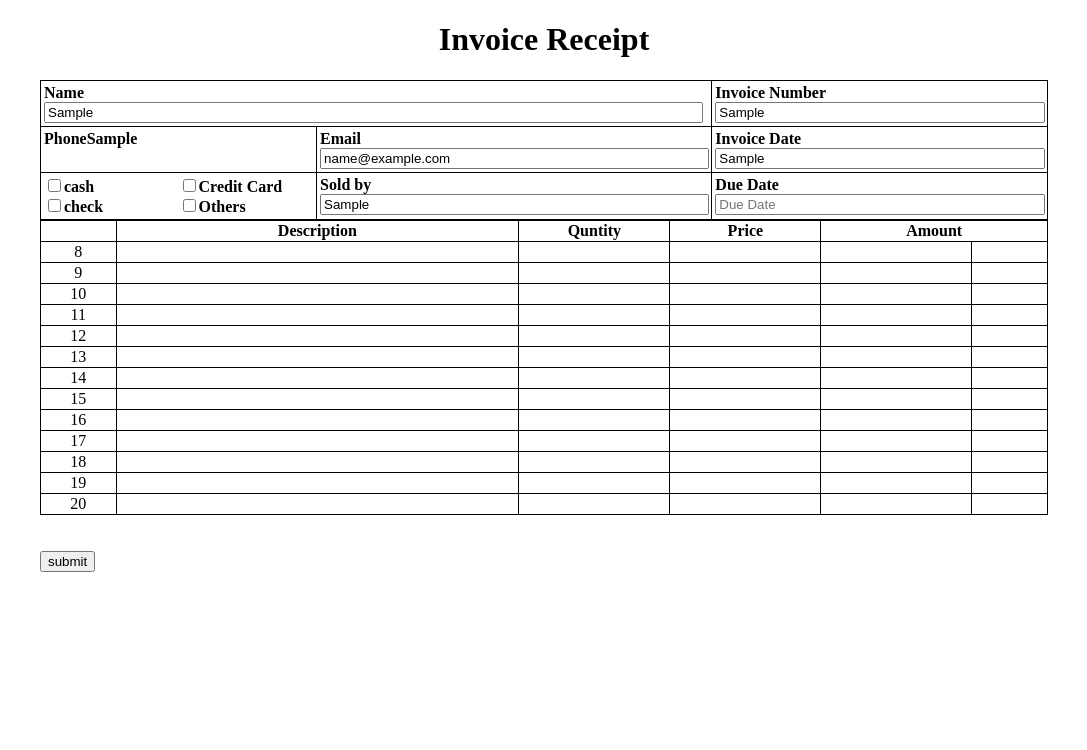
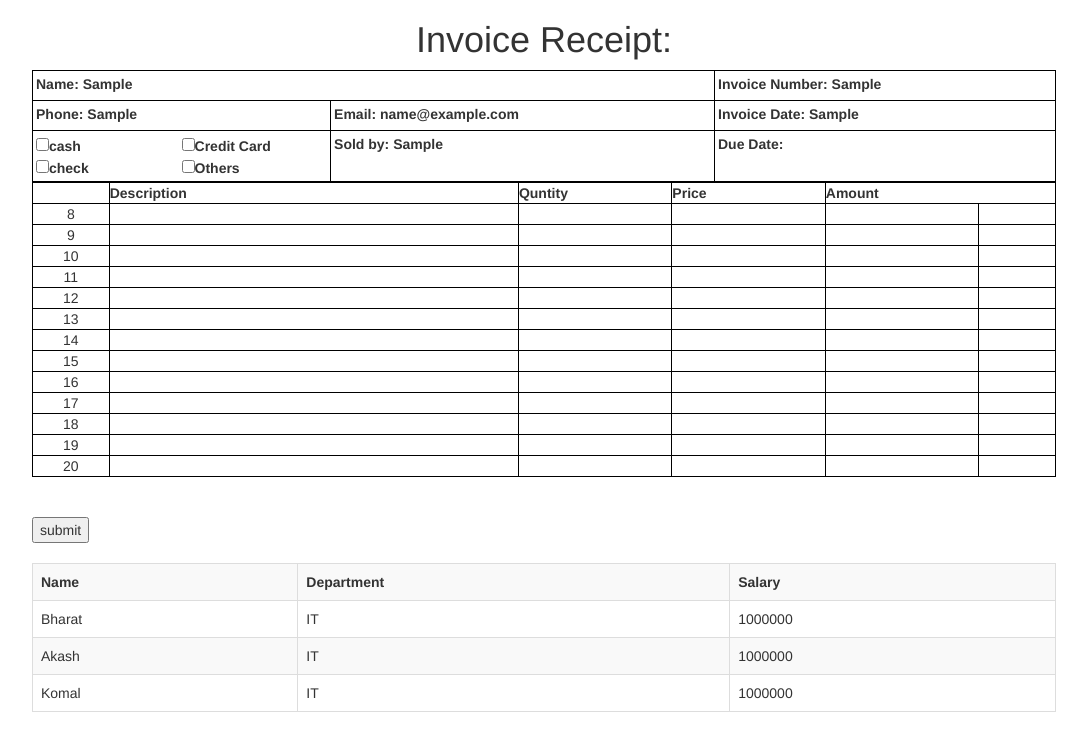
Before and after one commit to ggpatel/HTML_CSS_JAVASCRIPT_JQUERY, a plain HTML site: page Invoice example-1/index.html in a window 1280 px wide. Both pictures are taken after typing "Sample", "Sample", "Sample", "name@example.com", "Sample", "Sample" into the empty fields and a click on the button "submit". Shown: the whole page, without its empty margins (96-1183 px from the left). Drawn offline with nearby package versions, Linux system fonts and the light colour scheme.

Commit message:
did some changes

```diff
--- a/Invoice example-1/index.html
+++ b/Invoice example-1/index.html
@@ -10,25 +10,27 @@
         integrity="sha256-nQLuAZGRRcILA+6dMBOvcRh5Pe310sBpanc6+QBmyVM=" crossorigin="anonymous"></script>
     <link rel='stylesheet' href="style.css">
     <script src="script.js"></script>
-
+    <link rel="stylesheet" href="https://maxcdn.bootstrapcdn.com/bootstrap/3.4.1/css/bootstrap.min.css">
+    <script src="https://maxcdn.bootstrapcdn.com/bootstrap/3.4.1/js/bootstrap.min.js"></script>
 </head>
 
 <body>
-    <h1 style="text-align: center;">Invoice Receipt</h1>
+    <h1 style="text-align: center;">Invoice Receipt: </h1>
 
     <table class="table1">
         <tr>
-            <td colspan="2" style="width: 66.66%">Name <input type="text" id="Name" placeholder="Name"
+            <td colspan="2" style="width: 66.66%">Name: <input type="text" id="Name" placeholder="Name"
                     style="width:98%" /><span class="name"></span></td>
-            <td style="width:33.33%">Invoice Number <input type="text" id="Invoice" placeHolder="Invoice number"
-                    style="width:98%" /><span class="Invoice"></span></td>
+            <td style="width:33.33%">Invoice Number: <input type="text" id="Invoice" placeholder="InvoiceNumber"
+                    style="width:98%" /><span class="invoice"></span></td>
         </tr>
         <tr>
-            <td>Phone<input type="text" id="Phone" placeholder="Phone" style="width:98%" /><span class="Phone"></span>
+            <td>Phone: <input type="text" id="Phone" placeholder="Phone" style="width:98%" /><span class="phone"></span>
             </td>
-            <td>Email<input type="text" id="Email" placeholder="Email" style="width:98%" /><span class="Email"></span>
+            <td>Email: <input type="text" id="Email" placeholder="Email" style="width:98%" /><span class="email"></span>
             </td>
-            <td>Invoice Date<input type="text" id="Date" placeholder="Date" style="width:98%" /></td>
+            <td>Invoice Date: <input type="text" id="Date" placeholder="Date" style="width:98%" /><span
+                    class="date"></span></td>
         </tr>
         <tr>
             <td>
@@ -42,10 +44,10 @@
                 </div>
 
             </td>
-            <td>Sold by<input type="text" id="Sold by" placeholder="Sold by" style="width:98%" /><Span
-                    class="Sold By"></span></td>
-            <td>Due Date<input type="text" id="Due Date" placeholder="Due Date" style="width:98%" /><span
-                    class="Due Date"></span></td>
+            <td>Sold by: <input type="text" id="Soldby" placeholder="Soldby" style="width:98%" /><Span
+                    class="soldBy"></span></td>
+            <td>Due Date: <input type="text" id="DueDate" placeholder="DueDate" style="width:98%" /><span
+                    class="dueDate"></span></td>
         </tr>
 
     </table>
@@ -59,15 +61,55 @@
         </tr>
         <tr class="tableTr">
             <td style="text-align: center;">[Number]</td>
-            <td></td>
-            <td></td>
-            <td></td>
-            <td style="width:15%"></td>
-            <td style="width:7.5%"></td>
+            <td>
+                <input type="text" id="Description" placeholder="Description" style="width:98%" />
+                <span class="spanDescription"></span>
+            </td>
+            <td>
+                <input type="text" id="Quntity" placeholder="Quntity" style="width:98%" />
+                <span class="spanQuntity"></span>
+            </td>
+            <td>
+                <input type="text" id="Price" placeholder="Price" style="width:98%" />
+                <span class="spanPrice"></span>
+            </td>
+            <td style="width:15%">
+                <input type="text" id="Amt1" placeholder="Amt1" style="width:98%" />
+                <span class="spanAmt1"></span>
+            </td>
+            <td style="width:7.5%">
+                <input type="text" id="Amt2" placeholder="Amt2" style="width:98%" />
+                <span class="spanAmt2"></span>
+            </td>
         </tr>
     </table>
     <br /><br />
     <input type="button" value="submit" onclick="onClick()" />
+    <br /><br />
+
+
+    <table class="table table-striped table-bordered table-hover">
+        <tr>
+            <th>Name</th>
+            <th>Department</th>
+            <th>Salary</th>
+        </tr>
+        <tr>
+            <td>Bharat</td>
+            <td>IT</td>
+            <td>1000000</td>
+        </tr>
+        <tr>
+            <td>Akash</td>
+            <td>IT</td>
+            <td>1000000</td>
+        </tr>
+        <tr>
+            <td>Komal</td>
+            <td>IT</td>
+            <td>1000000</td>
+        </tr>
+    </table>
 </body>
 
 </html>
--- a/Invoice example-1/script.js
+++ b/Invoice example-1/script.js
@@ -2,49 +2,68 @@ $(document).ready(function () {
     var tableTr = $(".tableTr").html();
     var html = "";
     for (var i = 8; i <= 20; i++) {
-        html += "<tr>" + tableTr.replace("[Number]", i) + "</tr>"
+        html += "<tr>" + tableTr.replace("[Number]", i).replace("Description", "Description" + i).replace("Quntity", "Quntity" + i).replace("Price", "Price" + i).replace("Amt1", "Amt1" + i).replace("Amt2", "Amt2" + i).replace("spanDescription", "spanDescription" + i).replace("spanQuntity", "spanQuntity" + i).replace("spanPrice", "spanPrice" + i).replace("spanAmt1", "spanAmt1" + i).replace("spanAmt2", "spanAmt2" + i);
+        + "</tr>"
     }
     $(".tableTr").parent().append(html);
     $(".tableTr").remove();
+
 });
 
 function onClick() {
-    var name = $("#name").val();
-    $(".name").html(name);
-    $("#name").remove();
-    window.print();
+    var Name = $("#Name").val();
+    $(".name").html(Name);
+    $("#Name").remove();
 
-    var invoice = $("#invoice").val();
-    $(".invoice").html(invoice);
-    $("#invoice").remove();
-    window.print();
+    var Invoice = $("#Invoice").val();
+    $(".invoice").html(Invoice);
+    $("#Invoice").remove();
 
     var Phone = $("#Phone").val();
-    $(".Phone").html(Phone);
+    $(".phone").html(Phone);
     $("#Phone").remove();
-    window.print();
 
     var Email = $("#Email").val();
-    $(".Email").html(Email);
-    $(".Email").remove();
-    window.print();
+    $(".email").html(Email);
+    $("#Email").remove();
 
     var Date = $("#Date").val();
-    $("Date").html(Date);
-    $(".Date").remove();
-    window.print();
+    $(".date").html(Date);
+    $("#Date").remove();
 
-    var Soldby = $("#Sold by").val();
-    $(".Sold by").html(Soldby);
-    $("#Sold by").remove();
-    window.print();
+    var Soldby = $("#Soldby").val();
+    $(".soldBy").html(Soldby);
+    $("#Soldby").remove();
 
-    var DueDate = $("#Due Date").val();
-    $(".Due Date").html(DueDate);
-    $("#Due Date").remove();
+    var DueDate = $("#DueDate").val();
+    $(".dueDate").html(DueDate);
+    $("#DueDate").remove();
+
+
+    for (var i = 8; i <= 20; i++) {
+        var Description = $("#Description" + i).val();
+        $(".spanDescription" + i).html(Description);
+        $("#Description" + i).remove();
+
+        var Quntity = $("#Quntity" + i).val();
+        $(".spanQuntity" + i).html(Quntity);
+        $("#Quntity" + i).remove();
+
+        var Price = $("#Price" + i).val();
+        $(".spanPrice" + i).html(Price);
+        $("#Price" + i).remove();
+
+        var Amt1 = $("#Amt1" + i).val();
+        $(".spanAmt1" + i).html(Amt1);
+        $("#Amt1" + i).remove();
+
+
+        var Amt2 = $("#Amt2" + i).val();
+        $(".spanAmt2" + i).html(Amt2);
+        $("#Amt2" + i).remove();
+
+    }
     window.print();
 
 
-
-
 }
```
Also changed, not shown: Invoice Example-4/index.html (added, +31 -0 lines), Invoice Example-4/script.js (added), Invoice Example-4/style.css (added).
